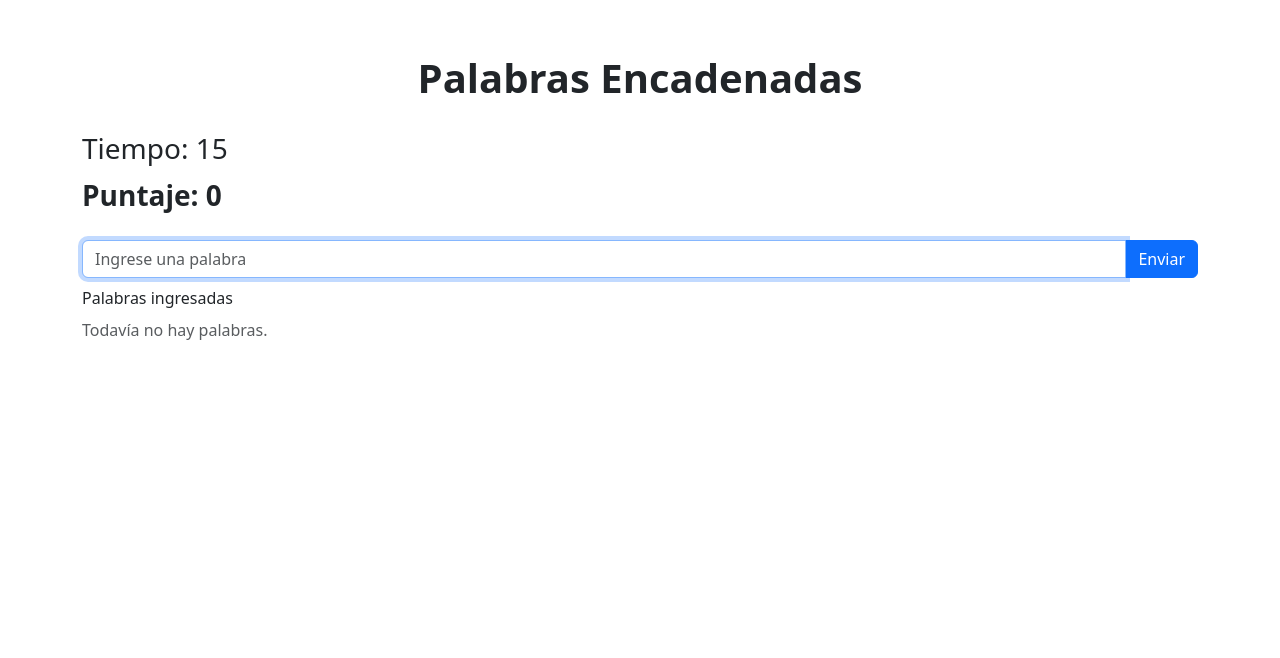
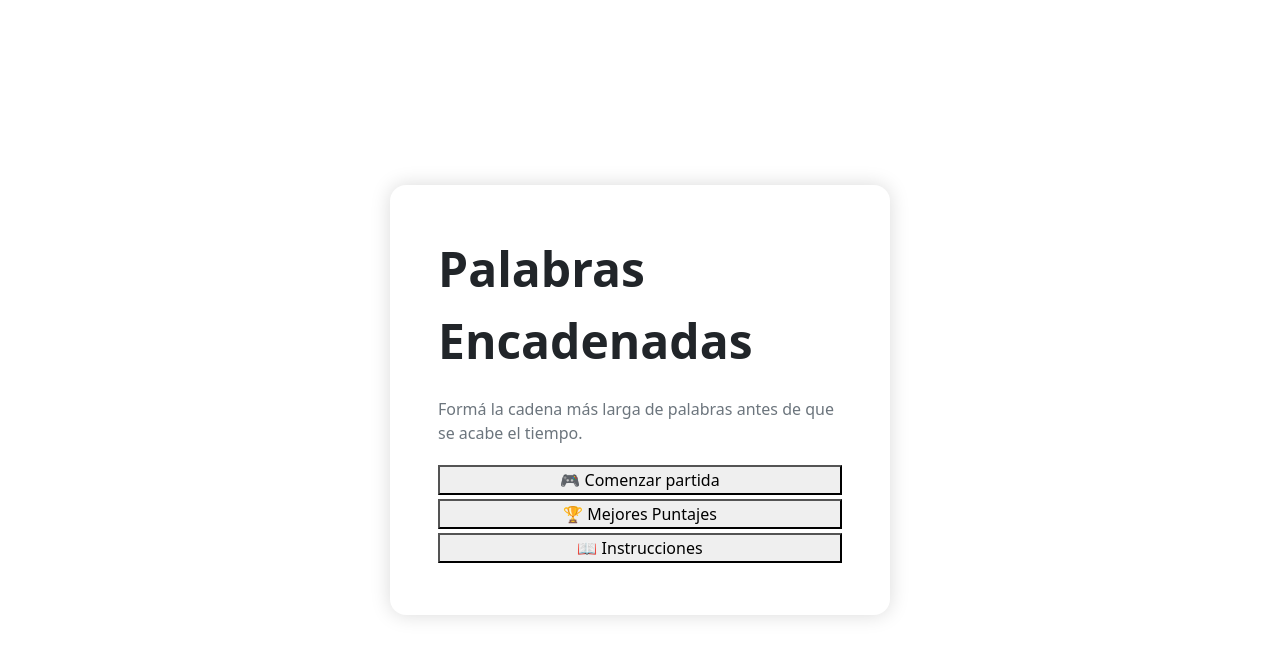
Before and after one commit to szapata03/unq-ui-sergio-zapata-trabajo-final, a React (Vite) app: page / in a window 1280 px wide. Shown: the top 658 px of the page. Built offline with nearby package versions, Linux system fonts and the light colour scheme.

Commit message:
feat: se agrega pagina de inicio y ruteo de la misma

```diff
--- a/src/App.jsx
+++ b/src/App.jsx
@@ -2,13 +2,15 @@ import 'bootstrap/dist/css/bootstrap.min.css';
 import 'bootstrap/dist/js/bootstrap.min.js';
 import { Routes, Route, Navigate } from 'react-router';
 import Game from "./components/Game.jsx"
+import InicioGame from "./components/InicioGame.jsx"
 
 function App() {
 
   return (
     <>
     <Routes>
-        <Route path='/' element={<Game />}/>
+        <Route path='/' element={<InicioGame />}/>
+        <Route path='/game' element={<Game />}/>
         <Route path='*' element={<Navigate to="/" replace />} />
       </Routes>
     </>
--- /dev/null
+++ b/src/components/InicioGame.css
@@ -0,0 +1,25 @@
+.menu-inicio{
+    max-width:500px;
+    width:100%;
+    padding:3rem;
+    border-radius:16px;
+    background:white;
+    box-shadow:0 0 20px rgba(0,0,0,.15);
+}
+
+.titulo{
+    font-size:300%;
+    font-weight:bold;
+    margin-bottom:5%;
+
+}
+
+.descripcion{
+    color:#6c757d;
+    margin-bottom:5%;
+}
+
+.boton-accion{
+    width:100%;
+    margin-bottom:1%;
+}
--- /dev/null
+++ b/src/components/InicioGame.jsx
@@ -0,0 +1,95 @@
+import './InicioGame.css';
+import { useNavigate } from 'react-router';
+import { useState } from "react";
+
+const InicioGame = () => {
+    const navigate = useNavigate();
+
+        return (
+        <div className="container vh-100 d-flex justify-content-center align-items-center">
+
+            <div className="menu-inicio">
+
+                <div className="titulo">
+                    Palabras Encadenadas
+                </div>
+
+                <p className="descripcion">
+                    Formá la cadena más larga de palabras antes de que se acabe el tiempo.
+                </p>
+
+                <button
+                    className="boton-accion"
+                    onClick={() => navigate("/game")}
+                >
+                    🎮 Comenzar partida
+                </button>
+
+                <button
+                    className="boton-accion"
+                    onClick={() => navigate("/scoreboard")}
+                >
+                    🏆 Mejores Puntajes
+                </button>
+
+                <button
+                    className='boton-accion'
+                    data-bs-toggle="modal"
+                    data-bs-target="#modalInstrucciones"
+                >
+                    📖 Instrucciones
+                </button>
+
+            </div>
+
+            <div
+                className="modal fade"
+                id="modalInstrucciones"
+                tabIndex="-1"
+                aria-hidden="true"
+            >
+                <div className="modal-dialog modal-dialog-centered">
+                    <div className="modal-content">
+
+                        <div className="modal-header">
+                            <div className="modal-title fs-4 fw-bold">
+                                Cómo jugar
+                            </div>
+
+                            <button
+                                type="button"
+                                className="btn-close"
+                                data-bs-dismiss="modal"
+                            />
+                        </div>
+
+                        <div className="modal-body">
+
+                            <ul className="mb-0">
+                                <li>La primer palabra puede ser cualquiera.</li>
+                                <li>Las siguientes deben comenzar con la última letra de la palabra anterior.</li>
+                                <li>No se pueden repetir palabras.</li>
+                                <li>Cada letra de la palabra suma 1 punto.</li>
+                                <li>Si acertás una palabra válida, el tiempo vuelve a 15 segundos.</li>
+                            </ul>
+
+                        </div>
+
+                        <div className="modal-footer">
+
+                            <button
+                                className="btn btn-secondary"
+                                data-bs-dismiss="modal"
+                            >
+                                Cerrar
+                            </button>
+
+                        </div>
+                    </div>
+                    </div>
+                </div>
+            </div>
+    );
+}
+
+export default InicioGame;
```
